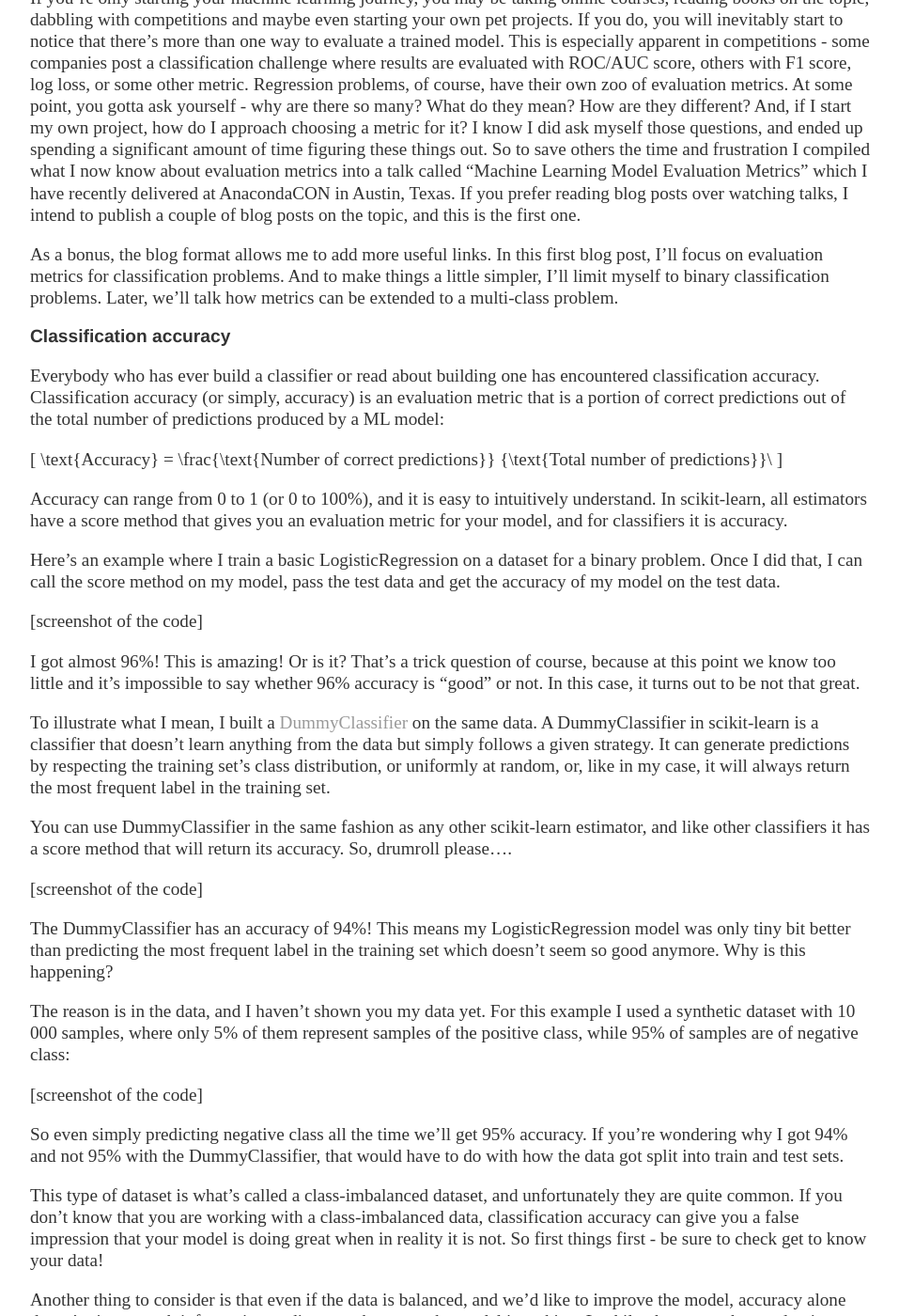
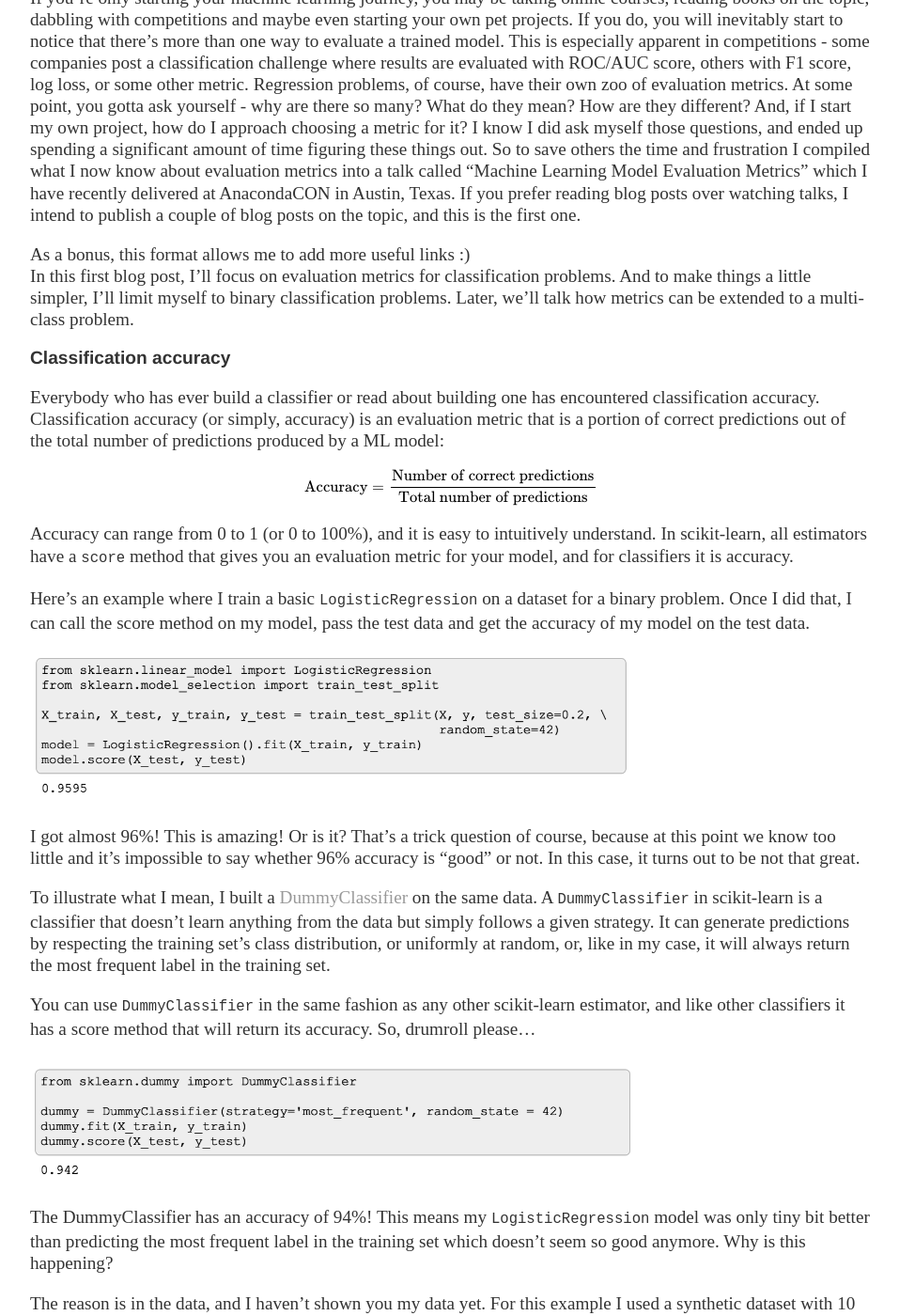
Before and after one commit to MKhalusova/MKhalusova.github.io, a Jekyll site: the page built from _posts/2019-04-09-ml-model-evaluation-metrics-p1.md, in a window 1280 px wide and 1400 px high, scrolled down 392 px. Shown: the whole window at 94% size, without its empty margins (160-1117 px from the left). Built offline with Jekyll 4.4.1, drawn with Linux system fonts in a browser that asks for light colours; formulas are drawn with MathJax 3; comment, search, counter and statistics services are not loaded; some of the changed text lies outside the part shown.

Commit message:
added mathjax support, edited the blog post

```diff
--- a/_layouts/default.html
+++ b/_layouts/default.html
@@ -7,6 +7,9 @@
     <link href='http://mkhalusova.github.io/feed.xml' rel='alternate' type='application/atom+xml'>
     {% if site.google_analytics and jekyll.environment == 'production' %}
     {% include analytics.html %}
+    {% endif %}
+    {% if page.use_math %}
+    {% include mathjax_support.html %}
     {% endif %}
 </head>
 <body>
--- a/_posts/2019-04-09-ml-model-evaluation-metrics-p1.md
+++ b/_posts/2019-04-09-ml-model-evaluation-metrics-p1.md
@@ -16,7 +17,7 @@ So to save others the time and frustration I compiled what I now know about eval
 Learning Model Evaluation Metrics" which I have recently delivered at AnacondaCON in Austin, Texas. If you prefer reading
 blog posts over watching talks, I intend to publish a couple of blog posts on the topic, and this is the first one.
 
-As a bonus, the blog format allows me to add more useful links.
+As a bonus, this format allows me to add more useful links :)
 In this first blog post, I'll focus on evaluation metrics for classification problems. And to make things a little simpler,
 I'll limit myself to binary classification problems. Later, we'll talk how metrics can be extended to a multi-class problem.
 
@@ -25,41 +26,41 @@ Everybody who has ever build a classifier or read about building one has encount
 Classification accuracy (or simply, accuracy) is an evaluation metric that is a portion of correct predictions out of the total number of
 predictions produced by a ML model:
 
-[ \text{Accuracy} = \frac{\text{Number of correct predictions}} {\text{Total number of predictions}}\ ]
+$$\text{Accuracy} = \frac{\text{Number of correct predictions}} {\text{Total number of predictions}}$$
 
 Accuracy can range from 0 to 1 (or 0 to 100%), and it is easy to intuitively understand. In scikit-learn, all
-estimators have a score method that gives you an evaluation metric for your model, and for classifiers it is accuracy.
+estimators have a `score` method that gives you an evaluation metric for your model, and for classifiers it is accuracy.
 
-Here's an example where I train a basic LogisticRegression on a dataset for a binary problem. Once I did that, I can call
+Here's an example where I train a basic `LogisticRegression` on a dataset for a binary problem. Once I did that, I can call
 the score method on my model, pass the test data and get the accuracy of my model on the test data.
 
-[screenshot of the code]
+![Classification Accuracy](/images/metrics/accuracy.png){:width="650px"}
 
 I got almost 96%! This is amazing! Or is it? That's a trick question of course, because at this point we know too little
 and it's impossible to say whether 96% accuracy is "good" or not. In this case, it turns out to be not that great.
 
 To illustrate what I mean, I built a [DummyClassifier](https://scikit-learn.org/stable/modules/generated/sklearn.dummy.DummyClassifier.html)
-on the same data. A DummyClassifier in scikit-learn is a classifier that doesn't learn anything from the data but simply
+on the same data. A `DummyClassifier` in scikit-learn is a classifier that doesn't learn anything from the data but simply
 follows a given strategy. It can generate predictions by respecting the training set's class distribution, or uniformly
 at random, or, like in my case, it will always return the most frequent label in the training set.
 
-You can use DummyClassifier in the same fashion as any other scikit-learn estimator, and like other classifiers it has
-a score method that will return its accuracy. So, drumroll please….
+You can use `DummyClassifier` in the same fashion as any other scikit-learn estimator, and like other classifiers it has
+a score method that will return its accuracy. So, drumroll please…
 
-[screenshot of the code]
+![DummyClassifier](/images/metrics/dummy.png){:width="650px"}
 
-The DummyClassifier has an accuracy of 94%!  This means my LogisticRegression model was only tiny bit better than
+The DummyClassifier has an accuracy of 94%!  This means my `LogisticRegression` model was only tiny bit better than
 predicting the most frequent label in the training set which doesn't seem so good anymore. Why is this happening?
 
 The reason is in the data, and I haven't shown you my data yet. For this example I used a synthetic dataset with 10 000
 samples, where only 5% of them represent samples of the positive class, while 95% of samples are of negative class:
 
-[screenshot of the code]
+![Make Classification](/images/metrics/make-classification.png){:width="650px"}
 
 So  even simply predicting negative class all the time we'll get 95% accuracy. If you're wondering why I got 94% and
 not 95% with the DummyClassifier, that would have to do with how the data got split into train and test sets.
 
-This type of dataset is what's called a class-imbalanced dataset, and unfortunately they are quite common. If you don't
+This type of dataset is what's called a **class-imbalanced dataset**, and unfortunately they are quite common. If you don't
 know that you are working with a class-imbalanced data, classification accuracy can give you a false impression that
 your model is doing great when in reality it is not. So first things first - be sure to check get to know your data!
 
```
Also changed, not shown: other parts of _posts/2019-04-09-ml-model-evaluation-metrics-p1.md (+1 -0 lines), _includes/mathjax_support.html (added, +17 -0 lines), images/metrics/accuracy.png (added), images/metrics/dummy.png (added), images/metrics/make-classification.png (added).
